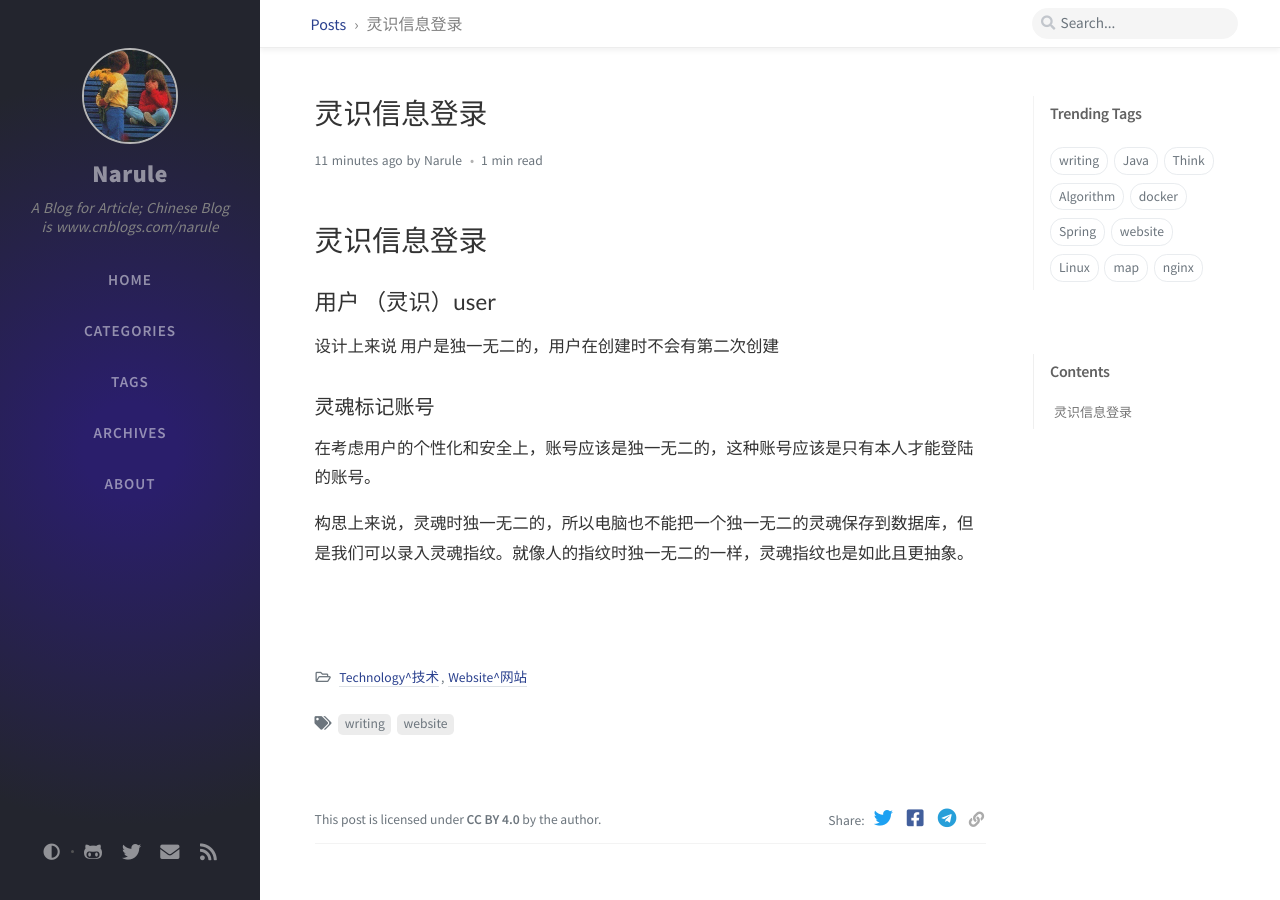
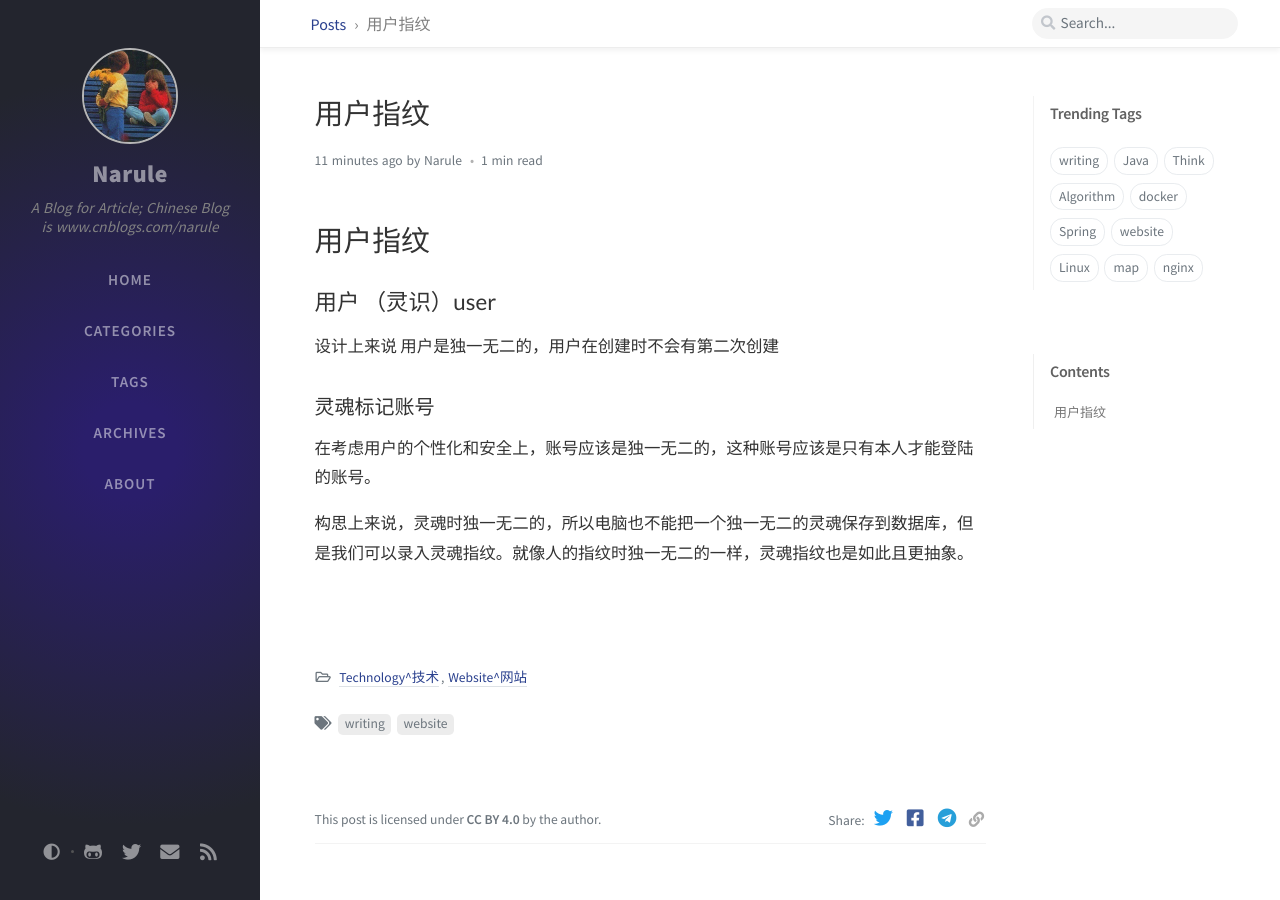
Before and after one commit to narule/narule.github.io, a Jekyll site: the page built from _posts/Technology^技术/Website^网站/2022-06-29-用户指纹.md, in a window 1280 px wide and 900 px high. Built offline with Jekyll 4.4.1, drawn with Linux system fonts in a browser that asks for light colours; nearby versions of some CDN libraries; comment, search, counter and statistics services are not loaded.

Commit message:
Update 2022-06-29-用户指纹.md

```diff
--- a/_posts/Technology^技术/Website^网站/2022-06-29-用户指纹.md
+++ b/_posts/Technology^技术/Website^网站/2022-06-29-用户指纹.md
@@ -1,5 +1,5 @@
 ---
-title: 灵识信息登录
+title: 用户指纹
 author: Narule
 date: 2022-06-29 21:31:00 +0800
 categories: [Technology^技术, Website^网站]
@@ -7,7 +7,7 @@ tags: [writing, website]
 
 ---
 
-# 灵识信息登录
+# 用户指纹
 
 ## 用户 （灵识）user
 
```
